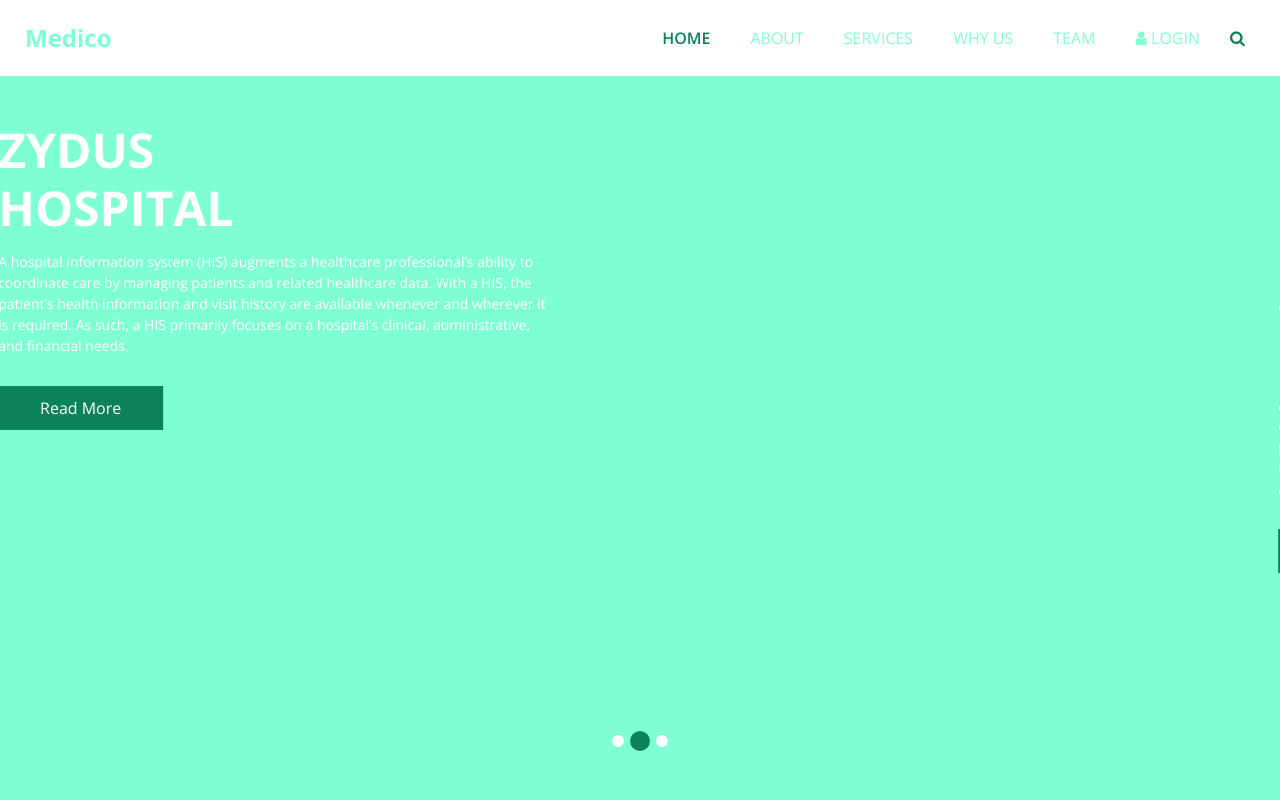
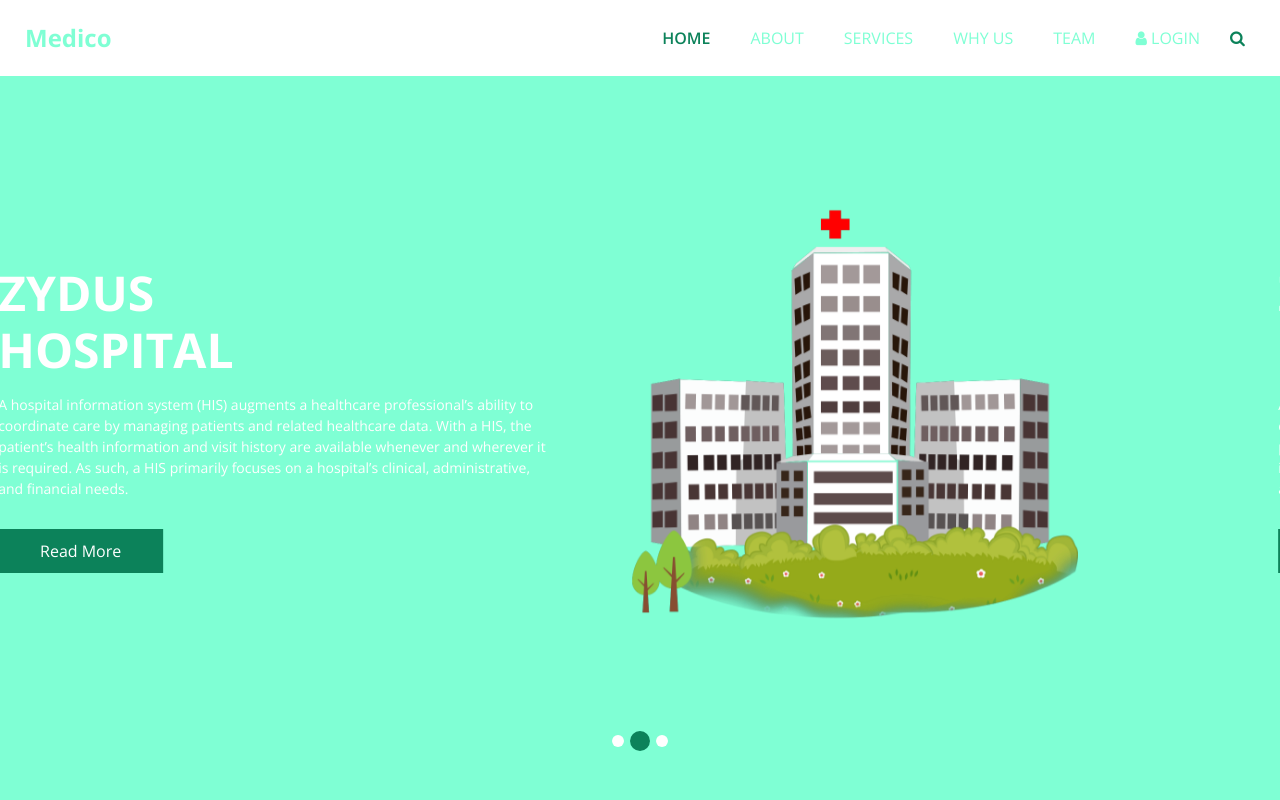
Before and after one commit to malantivora04/template-modification, a plain HTML site: page index.html in a window 1280 px wide. Shown: the top 800 px of the page. Drawn offline with nearby package versions, Linux system fonts and the light colour scheme; some packages are replaced by stand-ins of ours; the site is published under a folder, as on GitHub Pages, so addresses that start at the root find nothing.

Commit message:
update index.html

```diff
--- a/index.html
+++ b/index.html
@@ -13,7 +13,7 @@
   <meta name="author" content="" />
   <link rel="shortcut icon" href="images/favicon.png" type="">
 
-  <title> Finexo </title>
+  <title> Medico </title>
 
   <!-- bootstrap core css -->
   <link rel="stylesheet" type="text/css" href="css/bootstrap.css" />
@@ -114,7 +114,7 @@
                 </div>
                 <div class="col-md-6">
                   <div class="img-box">
-                    <img src="/images/slider img.png" alt="">
+                    <img src="images/slider img.png" alt="">
                   </div>
                 </div>
               </div>
```
